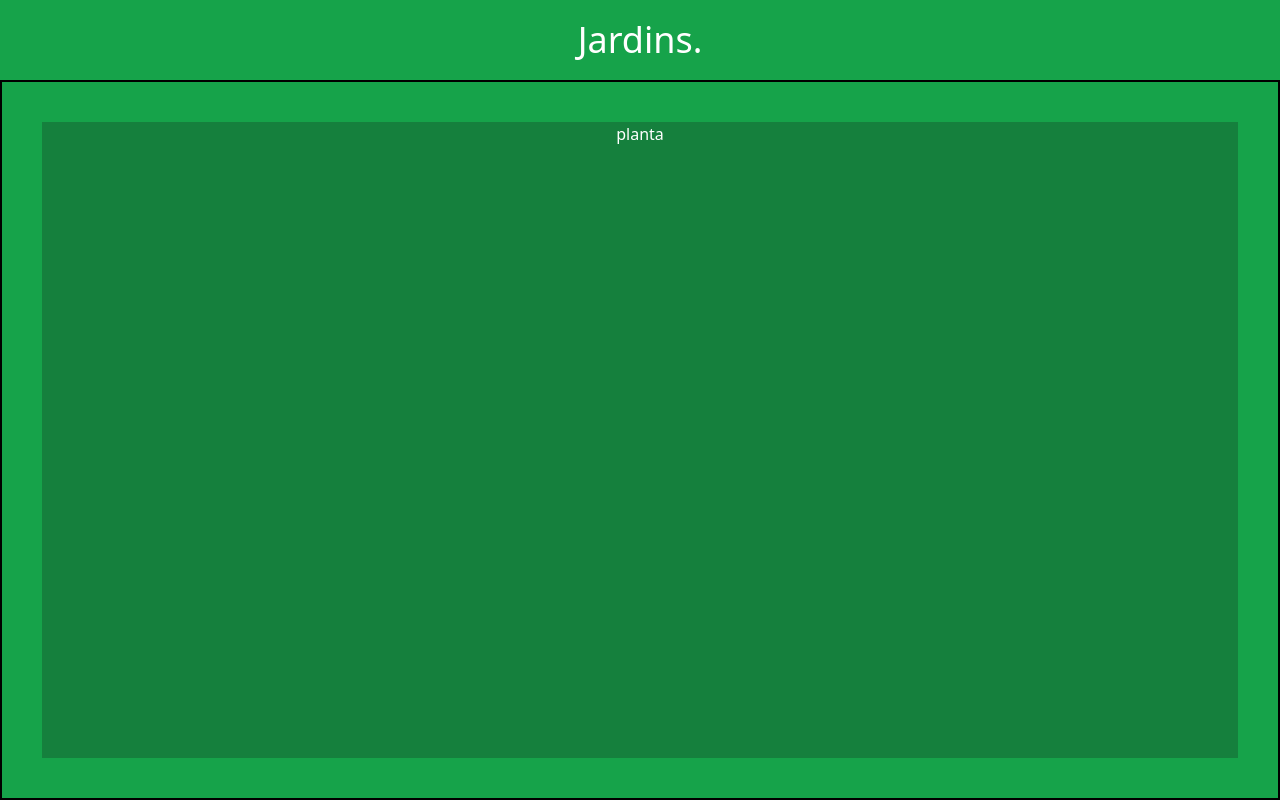
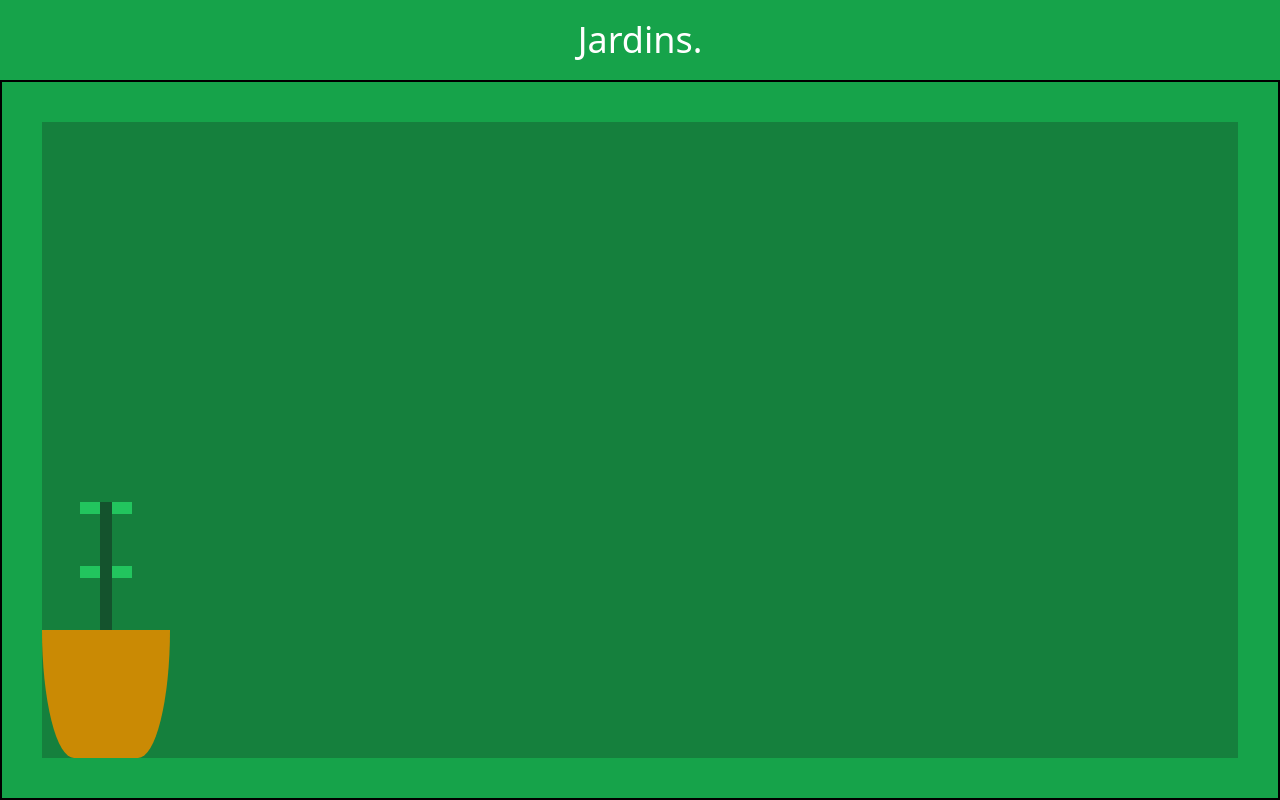
Before and after one commit to guilherme-gjv/jardins, a React (Create React App) app: page / in a window 1280 px wide. Built offline with nearby package versions, Linux system fonts and the light colour scheme.

Commit message:
feat: Plant component :)

```diff
--- a/src/Main.tsx
+++ b/src/Main.tsx
@@ -1,12 +1,13 @@
 import React from "react";
+import Plant from "./components/Plant/Plant";
 
 const Main: React.FC = () => {
   return (
     <div className="bg-green-600 text-white text-center h-screen flex flex-col">
       <h1 className="mt-5 mb-auto text-4xl">Jardins.</h1>
       <div className="border-black border-2 h-[90vh] w-full p-10">
-        <div className="bg-green-700 w-full h-full">
-          <p>planta</p>
+        <div className="bg-green-700 w-full h-full flex flex-col align-bottom justify-end">
+          <Plant />
         </div>
       </div>
     </div>
--- /dev/null
+++ b/src/components/Plant/Plant.tsx
@@ -0,0 +1,17 @@
+import React from "react";
+import Pot from "./Pot";
+import Vegetal from "./Vegetal";
+
+const Plant: React.FC = () => {
+  return (
+    <div className="relative w-32">
+      <div id="vegetal" className="relative flex flex-col items-center">
+        <Vegetal />
+        <Vegetal />
+      </div>
+      <Pot />
+    </div>
+  );
+};
+
+export default Plant;
--- /dev/null
+++ b/src/components/Plant/Pot.tsx
@@ -0,0 +1,11 @@
+import React from "react";
+
+const Pot: React.FC = () => (
+  <div id="pot" className="flex flex-row">
+    <div className="bg-yellow-600 h-32 w-8 rounded-bl-[100%]"></div>
+    <div className="bg-yellow-600 h-32 w-16 "></div>
+    <div className="bg-yellow-600 h-32 w-8 rounded-br-[100%]"></div>
+  </div>
+);
+
+export default Pot;
--- /dev/null
+++ b/src/components/Plant/Vegetal.tsx
@@ -0,0 +1,11 @@
+import React from "react";
+
+const Vegetal: React.FC = () => (
+  <div className="relative flex flex-row">
+    <div className="bg-green-500 w-5 h-3 "></div>
+    <div className="bg-green-900 w-3 h-16"></div>
+    <div className="bg-green-500 w-5 h-3 "></div>
+  </div>
+);
+
+export default Vegetal;
```
